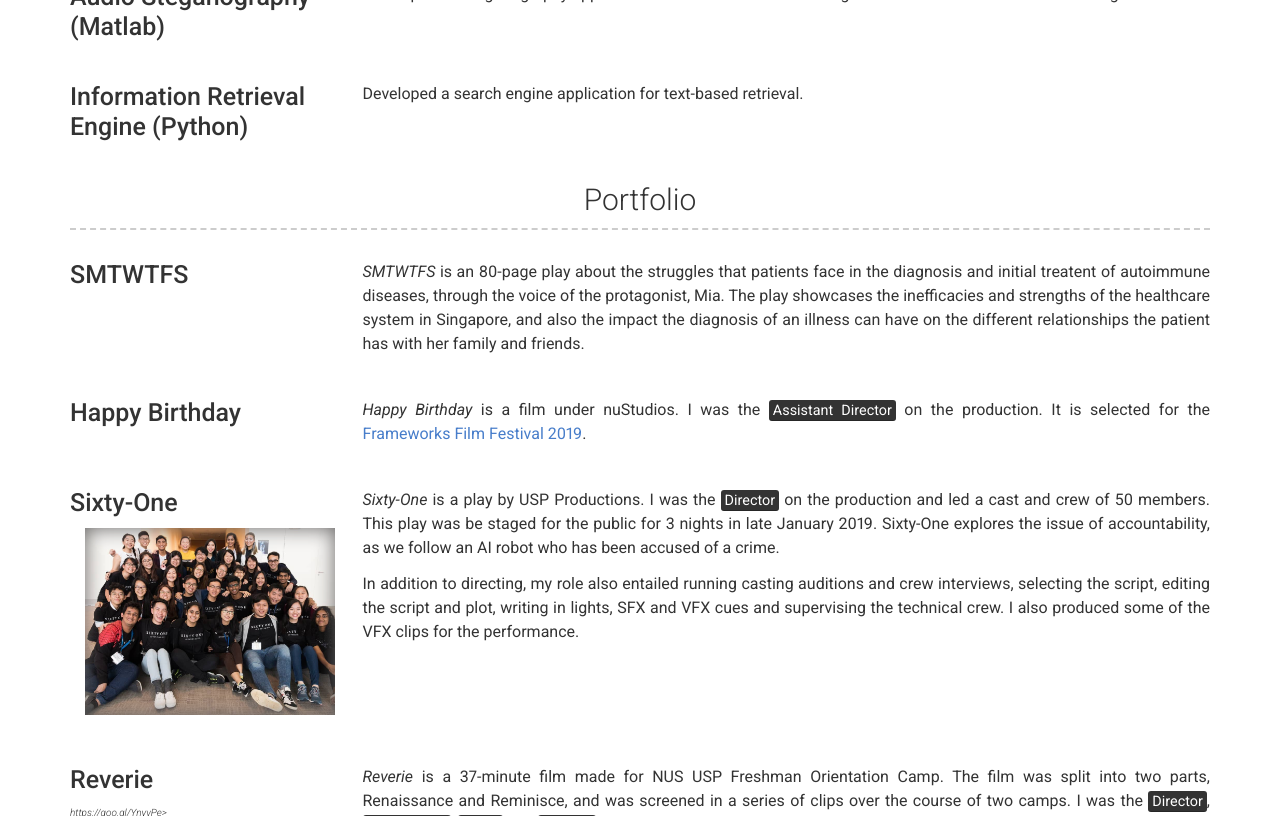
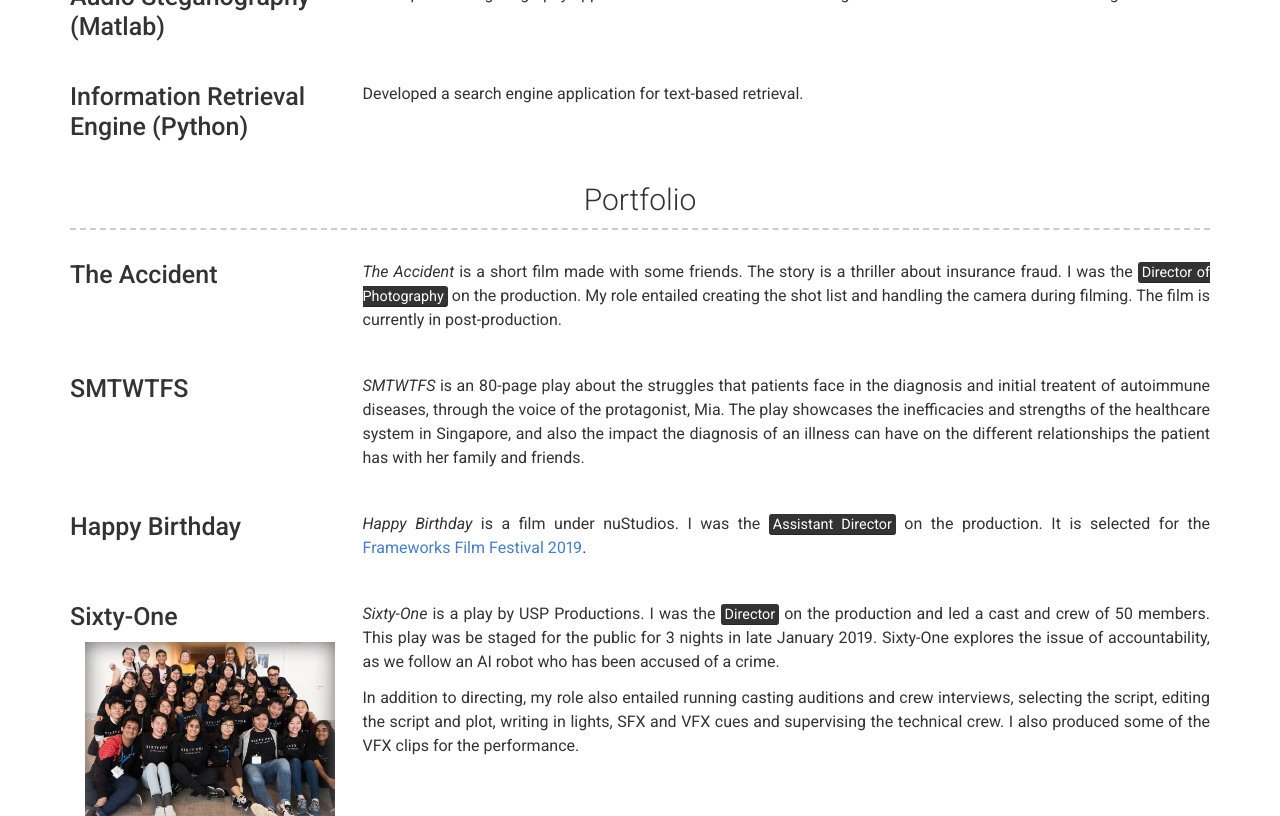
Before and after one commit to AnuKritiW/modern-resume-theme-site, a Jekyll site: the page built from index.md, in a window 1280 px wide and 900 px high, scrolled down 1834 px, cut to the strip 0-816 px from the top of the window. Built offline with Jekyll 4.4.1, drawn with Linux system fonts in a browser that asks for light colours.

Commit message:
Update portfolio.

```diff
--- a/_data/portfolio.yml
+++ b/_data/portfolio.yml
@@ -1,3 +1,8 @@
+- name: The Accident
+  description: |
+    *The Accident* is a short film made with some friends. The story is a thriller about insurance fraud. I was the <mark>Director of Photography</mark> on the production.
+    My role entailed creating the shot list and handling the camera during filming. The film is currently in post-production.
+
 - name: SMTWTFS
   description: |
     *SMTWTFS* is an 80-page play about the struggles that patients face in the diagnosis and initial treatent of autoimmune diseases, through the voice of the protagonist, Mia.
```
